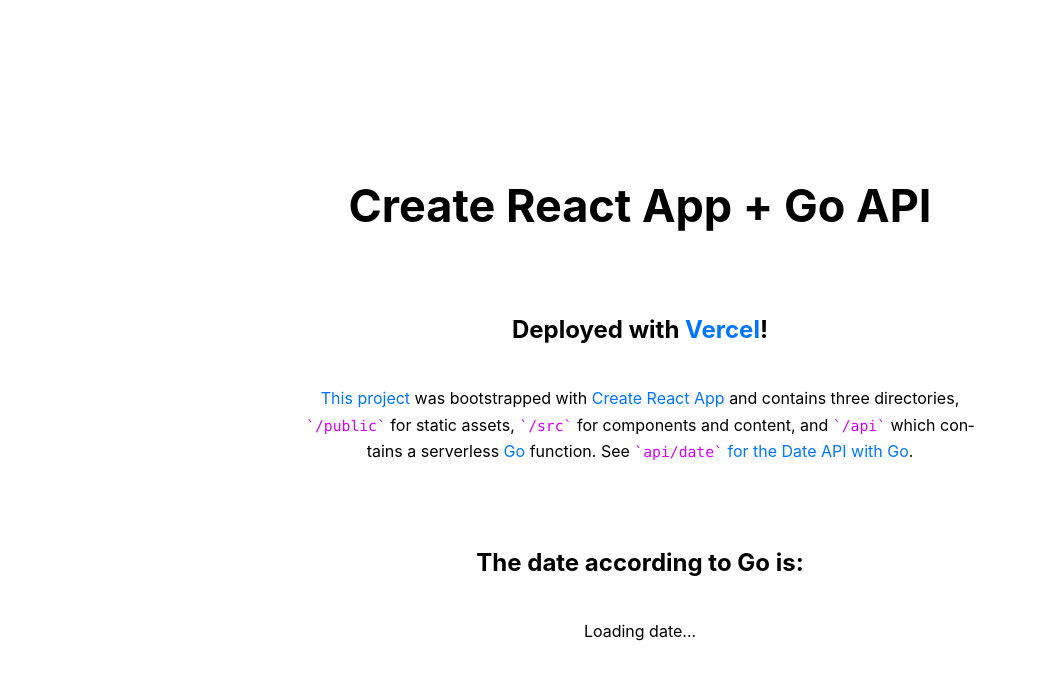
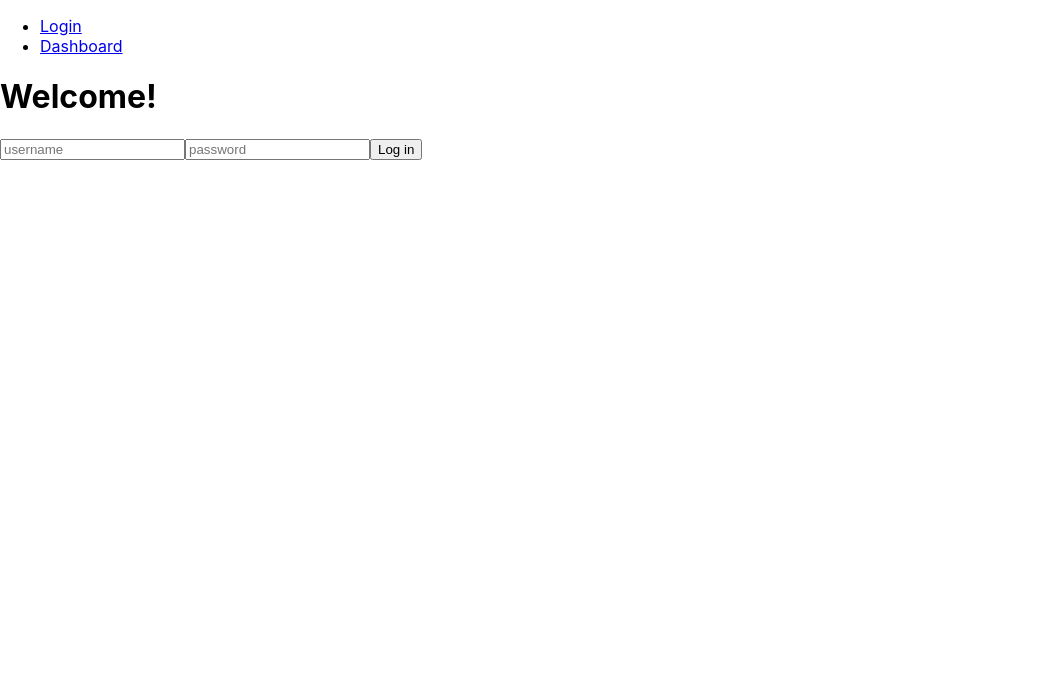
Before and after one commit to Build-Week-Expat-Journal-2/Front-End, a React (Create React App) app: page /login in a window 1280 px wide. Shown: the top 680 px of the page, without its empty margins (0-1037 px from the left). Built offline with nearby package versions, Linux system fonts and the light colour scheme; no server answers.

Commit message:
added login page with private routes

```diff
--- a/src/App.js
+++ b/src/App.js
@@ -1,56 +1,29 @@
-import React from 'react';
-import { useEffect, useState } from 'react';
-import './App.css';
+import React from "react";
+import { BrowserRouter as Router, Route, Link, Switch } from "react-router-dom";
+import PrivateRoute from './components/PrivateRoute';
+import Login from "./components/Login";
+
+import Dashboard from './components/Dashboard'
 
 function App() {
-  const [date, setDate] = useState(null);
-  useEffect(() => {
-    async function getDate() {
-      const res = await fetch('/api/date');
-      const newDate = await res.text();
-      setDate(newDate);
-    }
-    getDate();
-  }, []);
   return (
-    <main>
-      <h1>Create React App + Go API</h1>
-      <h2>
-        Deployed with{' '}
-        <a
-          href="https://vercel.com/docs"
-          target="_blank"
-          rel="noreferrer noopener"
-        >
-          Vercel
-        </a>
-        !
-      </h2>
-      <p>
-        <a
-          href="https://github.com/vercel/vercel/tree/master/examples/create-react-app"
-          target="_blank"
-          rel="noreferrer noopener"
-        >
-          This project
-        </a>{' '}
-        was bootstrapped with{' '}
-        <a href="https://facebook.github.io/create-react-app/">
-          Create React App
-        </a>{' '}
-        and contains three directories, <code>/public</code> for static assets,{' '}
-        <code>/src</code> for components and content, and <code>/api</code>{' '}
-        which contains a serverless <a href="https://golang.org/">Go</a>{' '}
-        function. See{' '}
-        <a href="/api/date">
-          <code>api/date</code> for the Date API with Go
-        </a>
-        .
-      </p>
-      <br />
-      <h2>The date according to Go is:</h2>
-      <p>{date ? date : 'Loading date...'}</p>
-    </main>
+    <Router>
+     <div>
+        <ul>
+            <li>
+                <Link to='/login'>Login</Link>
+            </li>
+            <li>
+                <Link to='/protected'>Dashboard</Link>
+            </li>
+        </ul>
+        <Switch>
+            <PrivateRoute exact path='/protected' component={Dashboard}/>
+            <Route path='/login' component={Login}/>
+            <Route component={Login}/>
+        </Switch>
+    </div>
+    </Router>
   );
 }
 
--- /dev/null
+++ b/src/components/Dashboard.jsx
@@ -0,0 +1,18 @@
+import React, { useState, useEffect } from "react";
+import {axiosWithAuth} from "../utils/axiosWithAuth"
+
+
+
+const Dashboard = () => {
+
+
+
+
+  return (
+    <>
+
+    </>
+  );
+};
+
+export default Dashboard;
--- /dev/null
+++ b/src/components/Login.jsx
@@ -0,0 +1,61 @@
+import React, {useState} from "react";
+import {axiosWithAuth} from "../utils/axiosWithAuth";
+
+
+const Login = (props) => {
+  const [credentials, setCredentials] = useState({
+    username: "",
+    password: ""
+  })
+
+  const handleChange = e => {
+    setCredentials({
+      ...credentials,
+      [e.target.name]: e.target.value
+    })
+  };
+
+  const login = e => {
+    e.preventDefault();
+    axiosWithAuth()
+      .post("/api/login", credentials)
+      .then(res => {
+        window.localStorage.setItem("token", res.data.payload);
+        props.history.push("/protected")
+      })
+      .catch(err => {
+        console.log(err)
+      })
+  }
+
+  // make a post request to retrieve a token from the api
+  // when you have handled the token, navigate to the BubblePage route
+  return (
+    <>
+      <h1>Welcome!</h1>
+      <div>
+        <form onSubmit={login}>
+          <input
+            type="text"
+            name="username"
+            value={credentials.username}
+            onChange={handleChange}
+            placeholder="username"
+            required
+          />
+          <input
+            type="password"
+            name="password"
+            value={credentials.password}
+            onChange={handleChange}
+            placeholder="password"
+            required
+          />
+          <button>Log in</button>
+        </form>
+      </div>
+    </>
+  );
+};
+
+export default Login;
--- /dev/null
+++ b/src/components/PrivateRoute.jsx
@@ -0,0 +1,21 @@
+import React, { Component } from 'react';
+
+import {Route, Redirect} from 'react-router-dom';
+
+const PrivateRoute = ({component: Component, ...rest}) => {
+    const token = window.localStorage.getItem("token");
+    return (
+        <Route
+        {...rest}
+        render={props => {
+            if (token) {
+                return <Component {...props} />;
+            } else {
+                return <Redirect to="/login"/>;
+            }
+        }}
+        />
+    )
+}
+
+export default PrivateRoute;
--- /dev/null
+++ b/src/utils/axiosWithAuth.js
@@ -0,0 +1,12 @@
+import axios from 'axios';
+
+export const axiosWithAuth = () => {
+    //get token from local storage
+    const token = window.localStorage.getItem('token');
+    return axios.create({
+        headers: {
+            authorization: token
+        },
+        baseURL: "http://localhost:5000"
+    })
+}
```
Also changed, not shown: package.json (+7 -2 lines), 1 other file (tests, documents, lock files or other folders).
